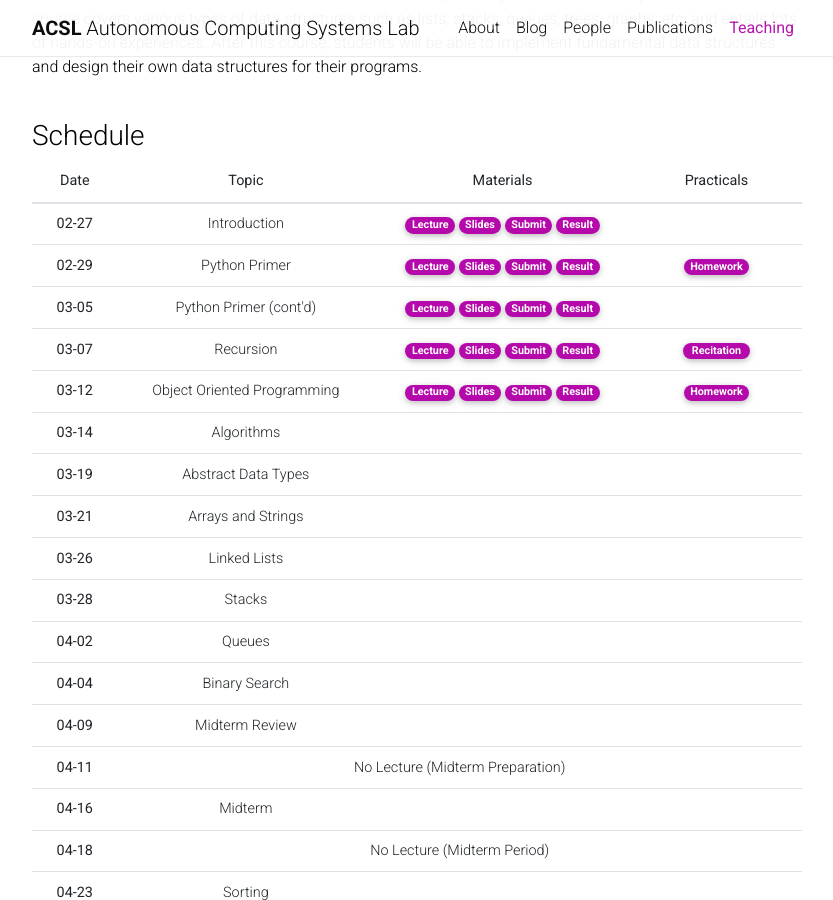
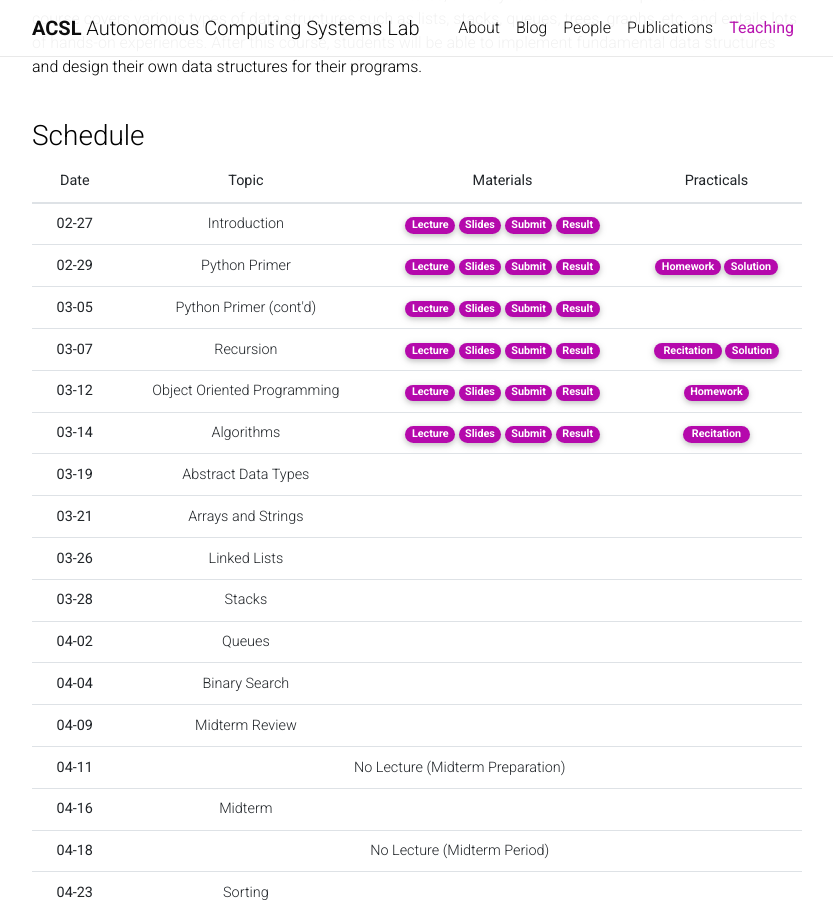
Before and after one commit to Uehwan/Uehwan.github.io, a Jekyll site: the page built from _teaching/datastruct24sp.md, in a window 1280 px wide and 900 px high, scrolled down 903 px. Shown: the whole window, without its empty margins (223-1056 px from the left). Built offline with Jekyll 4.4.1, drawn with Linux system fonts in a browser that asks for light colours; nearby versions of some CDN libraries; comment, search, counter and statistics services are not loaded; a style sheet for code colours, icons or effects is not loaded.

Commit message:
lec 03-14

```diff
--- a/_teaching/datastruct24sp.md
+++ b/_teaching/datastruct24sp.md
@@ -72,7 +72,7 @@
       </td>
       <td>
         <a href="https://colab.research.google.com/drive/1gRNMsgBKA2hXzE6bEDwtpcdjbgxCc6t1?usp=sharing" target="_blank" class="badge badge-pill" style="background-color:#B509AC;">Homework</a>
-        <!--a href="https://colab.research.google.com/drive/14E6a0ISlWEmugaJu3xXMzSLItfBBgB-B?usp=sharing" target="_blank" class="badge badge-pill" style="background-color:#B509AC;">Solution</a-->
+        <a href="https://colab.research.google.com/drive/14E6a0ISlWEmugaJu3xXMzSLItfBBgB-B?usp=sharing" target="_blank" class="badge badge-pill" style="background-color:#B509AC;">Solution</a>
       </td>
     </tr>
     <tr>
@@ -100,7 +100,7 @@
       </td>
       <td>
         <a href="https://colab.research.google.com/drive/1HUBCWa1AEXA-ZaQUIvjSUFUmokA29UjB?usp=sharing" target="_blank" class="badge badge-pill" style="background-color:#B509AC;">&nbsp;Recitation&nbsp;</a>
-        <!--a href="https://colab.research.google.com/drive/1RGeAqdTJMDgsGlOxbDZX6eI-pY7iKJbJ?usp=sharing" target="_blank" class="badge badge-pill" style="background-color:#B509AC;">Solution</a-->
+        <a href="https://colab.research.google.com/drive/1mbe1BJQ3Q5cI8HNZITG5uRA4AboxEJL-?usp=sharing" target="_blank" class="badge badge-pill" style="background-color:#B509AC;">Solution</a>
       </td>
     </tr>
     <tr>
@@ -121,12 +121,13 @@
       <th scope="row">03-14</th>
       <td>Algorithms</td>
       <td>
-        <!--a href="https://youtu.be/Dlkm_96Kc-Y" target="_blank" class="badge badge-pill" style="background-color:#B509AC;">Recording</a-->
-        <!--a href="https://docs.google.com/presentation/d/195jGjbkrAM2--ZzvgeM7QMLu8pGMDXWuda0G_3lHLCQ/edit?usp=sharing" target="_blank" class="badge badge-pill" style="background-color:#B509AC;">Slides</a-->
-        <!--a href="https://colab.research.google.com/drive/1TnR-_N89Snk4PdIrc5zvw-9yuyR7Ybea?usp=sharing" target="_blank" class="badge badge-pill" style="background-color:#B509AC;">Codes</a-->
+        <a href="https://colab.research.google.com/drive/1L7hTt5Q6J8wJ_uPQcEizI7ZeS9SsAxei?usp=sharing" target="_blank" class="badge badge-pill" style="background-color:#B509AC;">Lecture</a>
+        <a href="https://docs.google.com/presentation/d/195jGjbkrAM2--ZzvgeM7QMLu8pGMDXWuda0G_3lHLCQ/edit?usp=sharing" target="_blank" class="badge badge-pill" style="background-color:#B509AC;">Slides</a>
+        <a href="https://forms.gle/GxYimC15FXZo8QLR9" target="_blank" class="badge badge-pill" style="background-color:#B509AC;">Submit</a>
+        <a href="https://docs.google.com/spreadsheets/d/1qMjkF6DUUyV79jSDD7aO1ud0nPg8tSii04RfAB9SRJk/edit?usp=sharing" target="_blank" class="badge badge-pill" style="background-color:#B509AC;">Result</a>
       </td>
       <td>
-        <!--a href="https://colab.research.google.com/drive/1YDG9BP5Qnqocgjs4AQu_iY__f2KPVloe?usp=sharing" target="_blank" class="badge badge-pill" style="background-color:#B509AC;">Homework</a-->
+        <a href="https://colab.research.google.com/drive/1yRGgWWcY9Utq8t3-ibMwQASl3ypHN01e?usp=sharing" target="_blank" class="badge badge-pill" style="background-color:#B509AC;">&nbsp;Recitation&nbsp;</a>
         <!--a href="https://colab.research.google.com/drive/1RGeAqdTJMDgsGlOxbDZX6eI-pY7iKJbJ?usp=sharing" target="_blank" class="badge badge-pill" style="background-color:#B509AC;">Solution</a-->
       </td>
     </tr>
```
